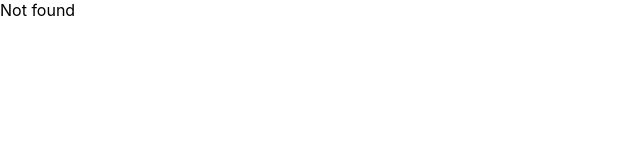
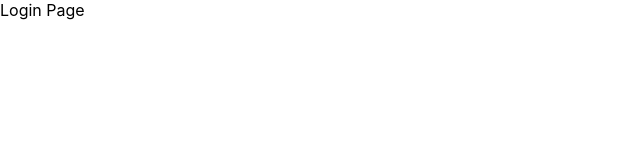
Before and after one commit to fcristaldo-altimetrik/nextjs-fundamentals, a Next.js app: page /login in a window 1280 px wide. Before the commit this address had no page. Shown: the top 160 px of the page, without its empty margins (0-640 px from the left). Built offline with nearby package versions, Linux system fonts and the light colour scheme.

Commit message:
custom layouts

```diff
--- /dev/null
+++ b/components/Layout/index.tsx
@@ -0,0 +1,14 @@
+import { NavBar } from "components/NavBar";
+import React from "react";
+
+interface LayoutProps {
+  children: React.ReactElement;
+}
+export const Layout: React.FC<LayoutProps> = ({ children }) => {
+  return (
+    <div>
+      <NavBar />
+      {children}
+    </div>
+  );
+};
--- a/pages/_app.tsx
+++ b/pages/_app.tsx
@@ -1,8 +1,29 @@
-import '../styles/globals.css'
-import type { AppProps } from 'next/app'
+import "../styles/globals.css";
+import type { AppProps } from "next/app";
+import { Layout } from "components/Layout";
+import { NextPage } from "next";
+import { ReactNode, ReactElement } from "react";
 
-function MyApp({ Component, pageProps }: AppProps) {
-  return <Component {...pageProps} />
+type NextPageWithLayout = NextPage & {
+  getLayout?: (page: ReactElement) => ReactNode;
+};
+
+type AppPropsWithLayout = AppProps & {
+  Component: NextPageWithLayout;
+};
+
+function MyApp({ Component, pageProps }: AppPropsWithLayout) {
+  // Use the layout defined at the page level, if available
+  const getLayout = Component.getLayout;
+  if (getLayout) {
+    return getLayout(<Component {...pageProps} />);
+  }
+
+  return (
+    <Layout>
+      <Component {...pageProps} />
+    </Layout>
+  );
 }
 
-export default MyApp
+export default MyApp;
--- /dev/null
+++ b/pages/login.tsx
@@ -0,0 +1,11 @@
+import React from "react";
+
+const LoginPage = () => {
+  return <div>Login Page</div>;
+};
+
+LoginPage.getLayout = function getLayout(page: React.ReactElement) {
+  return <>{page}</>;
+};
+
+export default LoginPage;
```
